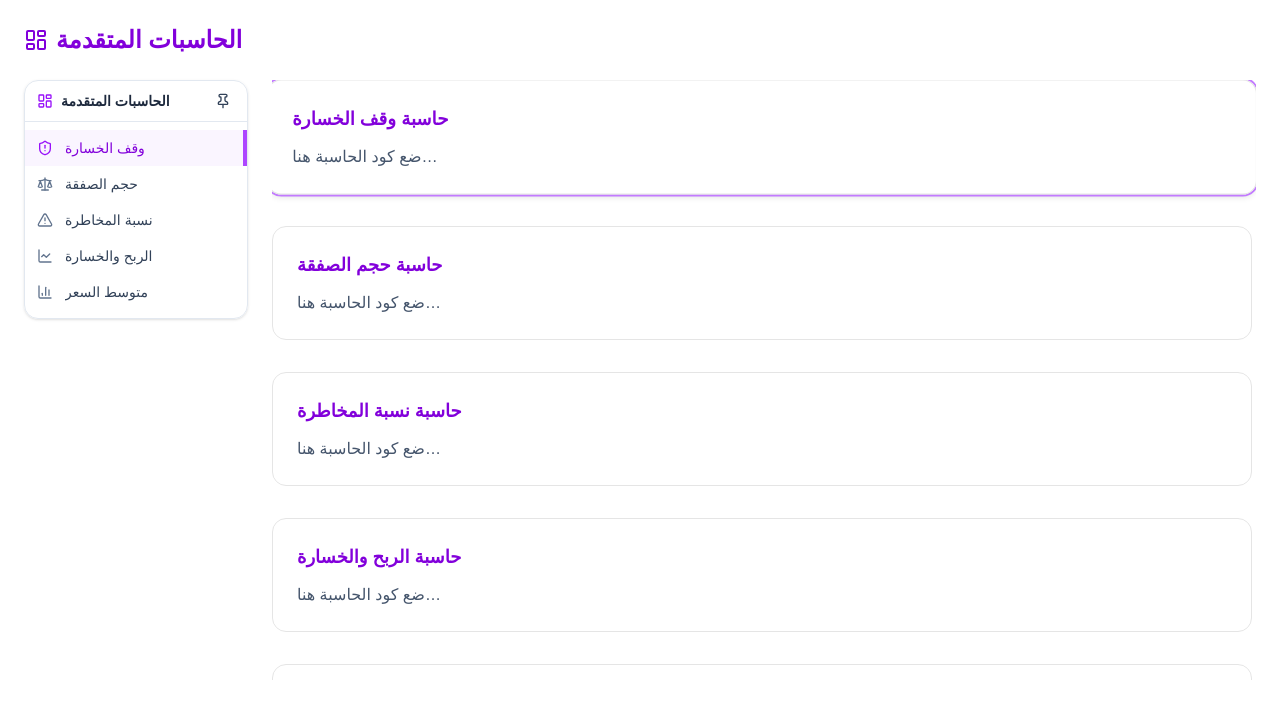
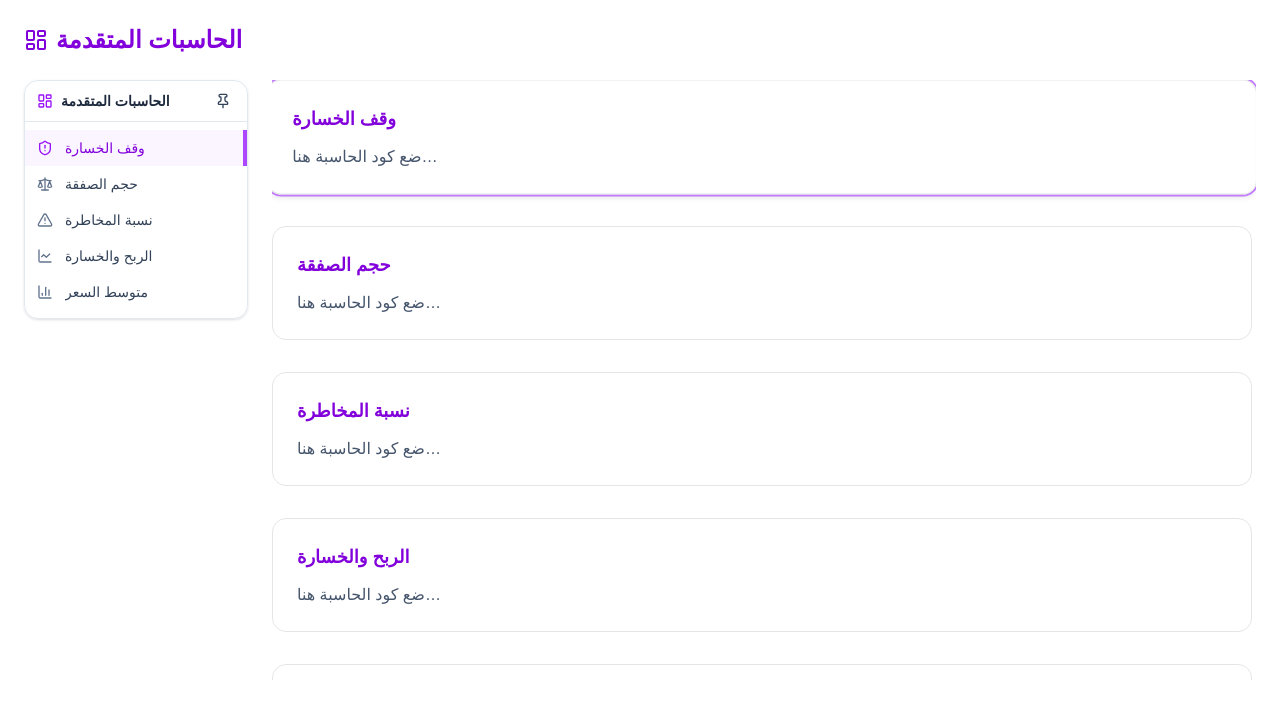
Before and after one commit to drishinnawy/tadawul-calculator-web, a Next.js app: page /advanced-calculators in a window 1280 px wide. Shown: the top 718 px of the page. Built offline with nearby package versions, Linux system fonts and the light colour scheme.

Commit message:
Refactor tools rendering in advanced-calculators
Refactored tools rendering to use a constant array instead of inline definitions, improving code maintainability.

```diff
--- a/src/pages/advanced-calculators.tsx
+++ b/src/pages/advanced-calculators.tsx
@@ -1,5 +1,3 @@
-"use client";
-
 import React, { useState } from "react";
 import {
   LayoutDashboard,
@@ -19,6 +17,14 @@ export default function AdvancedCalculatorsPage() {
   const [activeTool, setActiveTool] = useState<
     "stoploss" | "position" | "risk" | "profitloss" | "average"
   >("stoploss");
+
+  const tools = [
+    { id: "stoploss", label: "وقف الخسارة", icon: ShieldAlert },
+    { id: "position", label: "حجم الصفقة", icon: Scale },
+    { id: "risk", label: "نسبة المخاطرة", icon: AlertTriangle },
+    { id: "profitloss", label: "الربح والخسارة", icon: LineChart },
+    { id: "average", label: "متوسط السعر", icon: BarChart3 },
+  ] as const;
 
   return (
     <div className="p-6 max-w-7xl mx-auto">
@@ -70,13 +76,7 @@ export default function AdvancedCalculatorsPage() {
               onMouseEnter={() => !isSidebarPinned && setIsSidebarExpanded(true)}
               onMouseLeave={() => !isSidebarPinned && setIsSidebarExpanded(false)}
             >
-              {[
-                { id: "stoploss", label: "وقف الخسارة", icon: ShieldAlert },
-                { id: "position", label: "حجم الصفقة", icon: Scale },
-                { id: "risk", label: "نسبة المخاطرة", icon: AlertTriangle },
-                { id: "profitloss", label: "الربح والخسارة", icon: LineChart },
-                { id: "average", label: "متوسط السعر", icon: BarChart3 },
-              ].map((item) => {
+              {tools.map((item) => {
                 const Icon = item.icon;
                 const active = activeTool === item.id;
 
@@ -108,80 +108,23 @@ export default function AdvancedCalculatorsPage() {
         {/* Tools Area */}
         <div className="flex-1 max-h-[75vh] overflow-y-auto pr-1 space-y-8">
 
+          {tools.map((item) => (
             <div
+              key={item.id}
               className={`transition-all duration-300 rounded-xl ${
-              activeTool === "stoploss"
+                activeTool === item.id
                   ? "scale-[1.01] ring-2 ring-purple-400 shadow-md"
                   : "scale-100"
               }`}
             >
               <div className="p-6 bg-white rounded-xl border">
                 <h2 className="text-lg font-bold text-purple-700 mb-3">
-                حاسبة وقف الخسارة
+                  {item.label}
                 </h2>
                 <p className="text-slate-600">ضع كود الحاسبة هنا…</p>
               </div>
             </div>
-
-          <div
-            className={`transition-all duration-300 rounded-xl ${
-              activeTool === "position"
-                ? "scale-[1.01] ring-2 ring-purple-400 shadow-md"
-                : "scale-100"
-            }`}
-          >
-            <div className="p-6 bg-white rounded-xl border">
-              <h2 className="text-lg font-bold text-purple-700 mb-3">
-                حاسبة حجم الصفقة
-              </h2>
-              <p className="text-slate-600">ضع كود الحاسبة هنا…</p>
-            </div>
-          </div>
-
-          <div
-            className={`transition-all duration-300 rounded-xl ${
-              activeTool === "risk"
-                ? "scale-[1.01] ring-2 ring-purple-400 shadow-md"
-                : "scale-100"
-            }`}
-          >
-            <div className="p-6 bg-white rounded-xl border">
-              <h2 className="text-lg font-bold text-purple-700 mb-3">
-                حاسبة نسبة المخاطرة
-              </h2>
-              <p className="text-slate-600">ضع كود الحاسبة هنا…</p>
-            </div>
-          </div>
-
-          <div
-            className={`transition-all duration-300 rounded-xl ${
-              activeTool === "profitloss"
-                ? "scale-[1.01] ring-2 ring-purple-400 shadow-md"
-                : "scale-100"
-            }`}
-          >
-            <div className="p-6 bg-white rounded-xl border">
-              <h2 className="text-lg font-bold text-purple-700 mb-3">
-                حاسبة الربح والخسارة
-              </h2>
-              <p className="text-slate-600">ضع كود الحاسبة هنا…</p>
-            </div>
-          </div>
-
-          <div
-            className={`transition-all duration-300 rounded-xl ${
-              activeTool === "average"
-                ? "scale-[1.01] ring-2 ring-purple-400 shadow-md"
-                : "scale-100"
-            }`}
-          >
-            <div className="p-6 bg-white rounded-xl border">
-              <h2 className="text-lg font-bold text-purple-700 mb-3">
-                حاسبة متوسط السعر
-              </h2>
-              <p className="text-slate-600">ضع كود الحاسبة هنا…</p>
-            </div>
-          </div>
+          ))}
 
         </div>
       </div>
```
Lines whose indentation alone changed are shown as unchanged.
